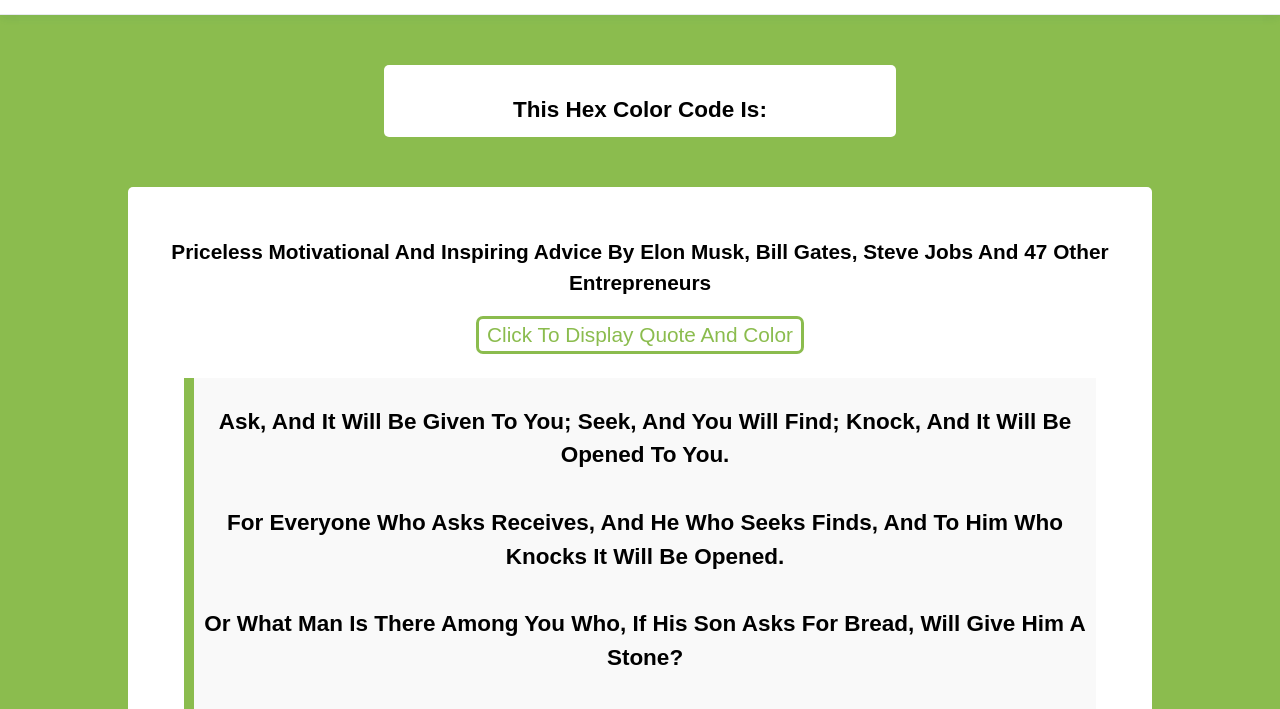
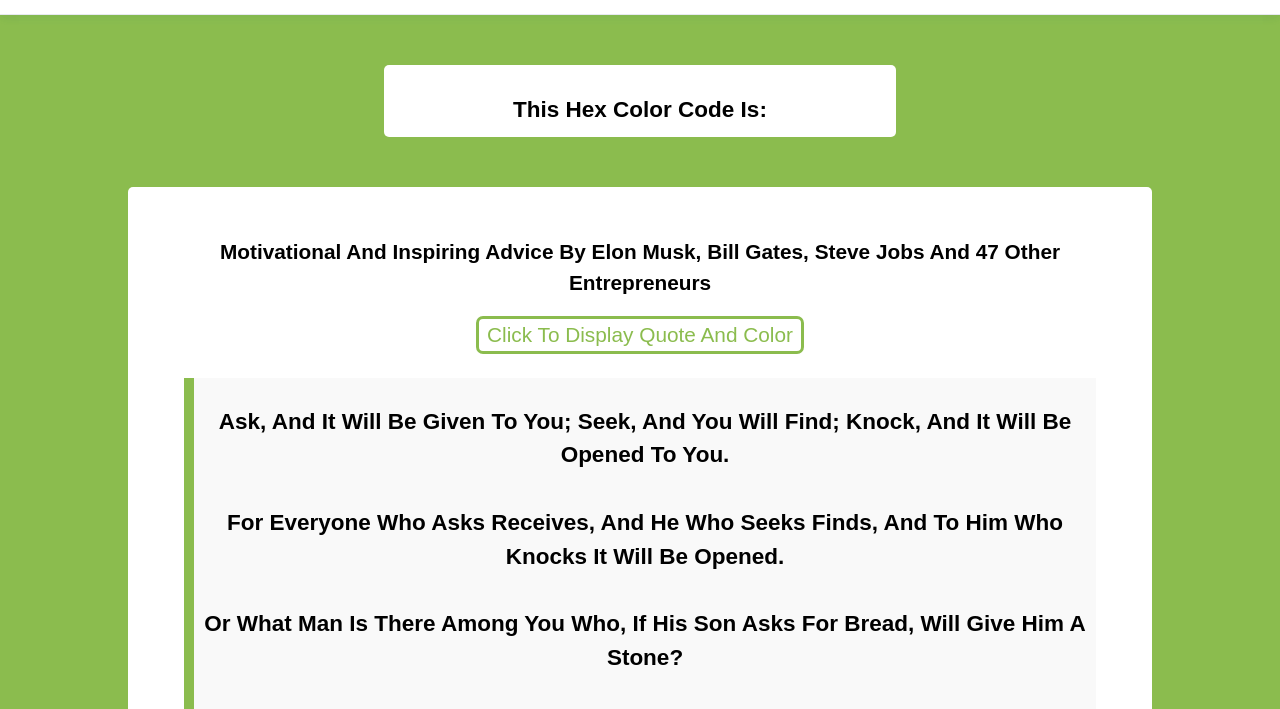
Before and after one commit to ericansah/egj, a plain HTML site: page index.html in a window 1280 px wide. Shown: the part 91-800 px from the top of the page. Drawn offline with Linux system fonts and the light colour scheme.

Commit message:
Updated html
edited quote title

```diff
--- a/index.html
+++ b/index.html
@@ -34,7 +34,7 @@
     <section id="quotebox">
       <div class="container">
         <div class="quoteContainer">
-          <h2 id="quoteHead">Priceless Motivational and Inspiring Advice by Elon Musk, Bill Gates, Steve Jobs and 47 other Entrepreneurs</h2>
+          <h2 id="quoteHead">Motivational and Inspiring Advice by Elon Musk, Bill Gates, Steve Jobs and 47 other Entrepreneurs</h2>
 
           <button type="button" id="quoteBtn" class="hexBtn">
             click to display quote and color
```
